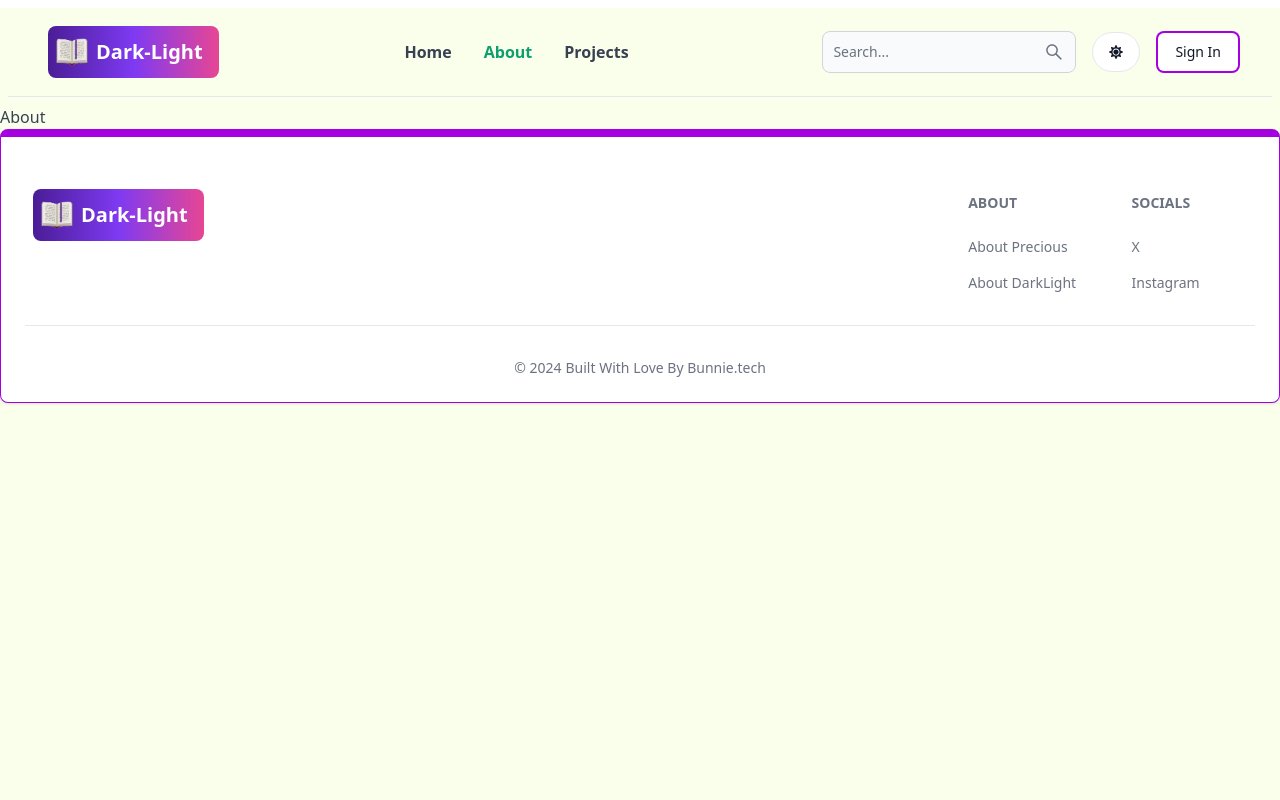
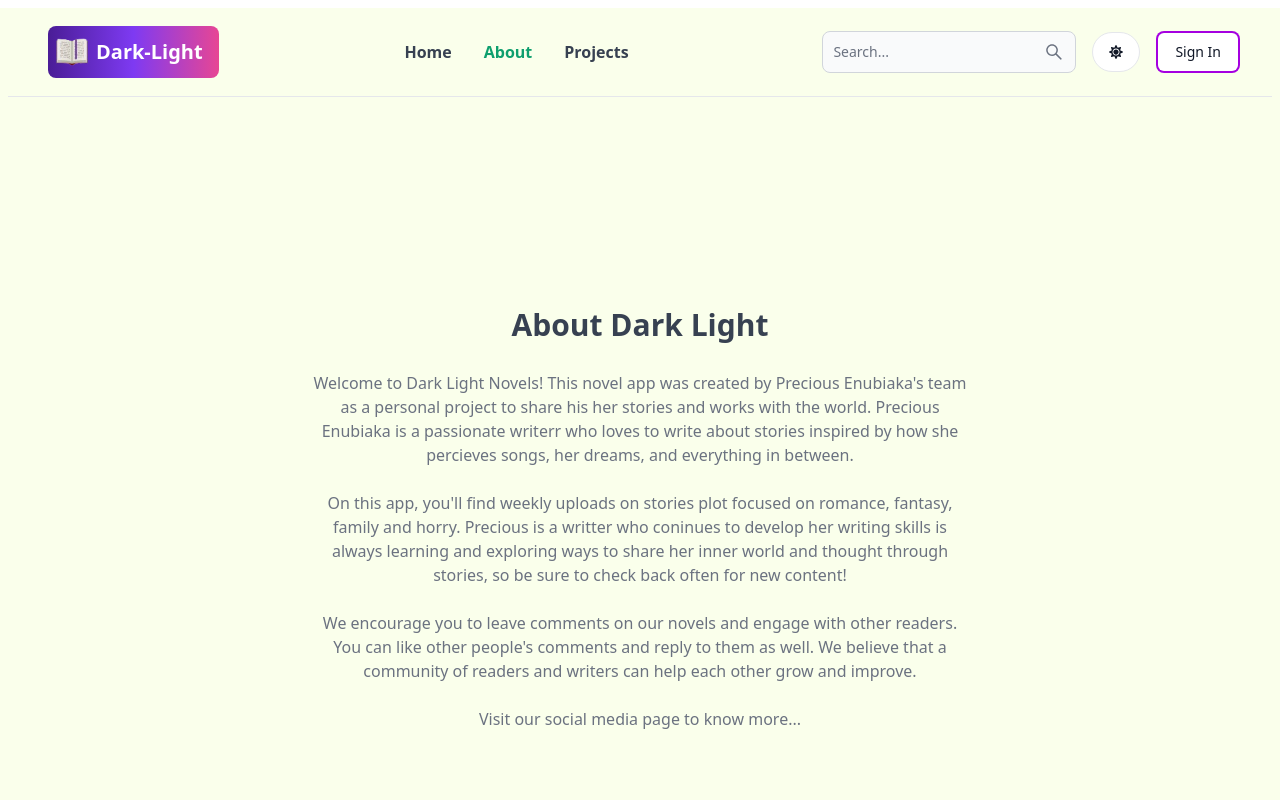
Before and after one commit to BenitaMichael/BookStore, a React (Vite) app in the folder client/: page /about in a window 1280 px wide. Shown: the top 800 px of the page. Built offline with nearby package versions, Linux system fonts and the light colour scheme; no server answers.

Commit message:
feat: About Page implemented

```diff
--- a/client/src/Pages/About.jsx
+++ b/client/src/Pages/About.jsx
@@ -2,8 +2,40 @@ import React from 'react'
 
 const About = () => {
   return (
-    <div>About</div>
-  )
+    <div className='min-h-screen flex items-center justify-center'>
+      <div className='max-w-2xl mx-auto p-2 text-center'>
+        <div>
+          <h1 className='text-3xl font font-semibold text-center my-7'>
+            About Dark Light
+          </h1>
+          <div className='text-md text-gray-500 flex flex-col gap-6'>
+            <p>
+              Welcome to Dark Light Novels! This novel app was created by Precious Enubiaka's team
+              as a personal project to share his her stories and works with the
+              world. Precious Enubiaka is a passionate writerr who loves to write about
+              stories inspired by how she percieves songs, her dreams, and everything in between.
+            </p>
+
+            <p>
+              On this app, you'll find weekly uploads on stories plot
+              focused on romance, fantasy, family and horry.
+              Precious is a writter who coninues to develop her writing skills is always learning
+              and exploring ways to share her inner world and thought through stories,
+              so be sure to check back often for new content!
+            </p>
+
+            <p>
+              We encourage you to leave comments on our novels and engage with
+              other readers. You can like other people's comments and reply to
+              them as well. We believe that a community of readers and writers can help
+              each other grow and improve.
+            </p>
+            <p>Visit our social media page to know more...</p>
+          </div>
+        </div>
+      </div>
+    </div>
+  );
 }
 
 export default About
```
